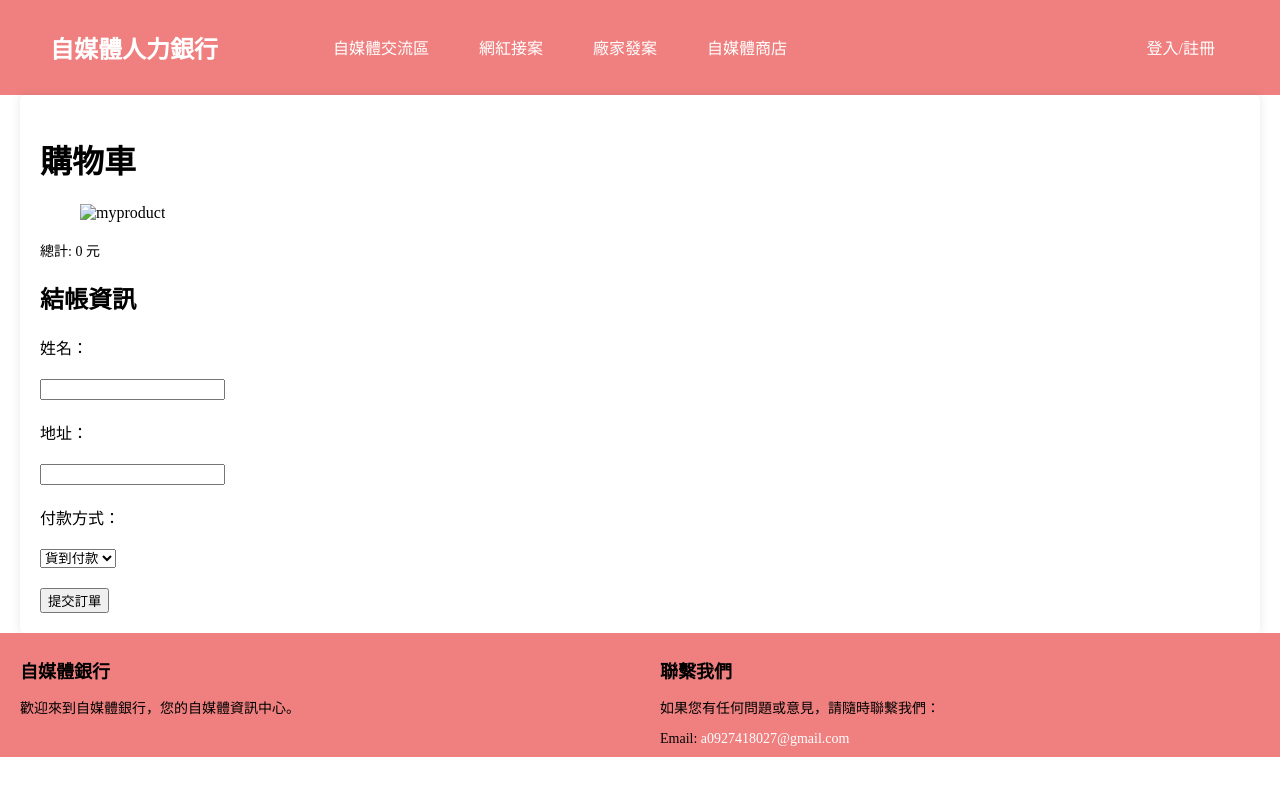
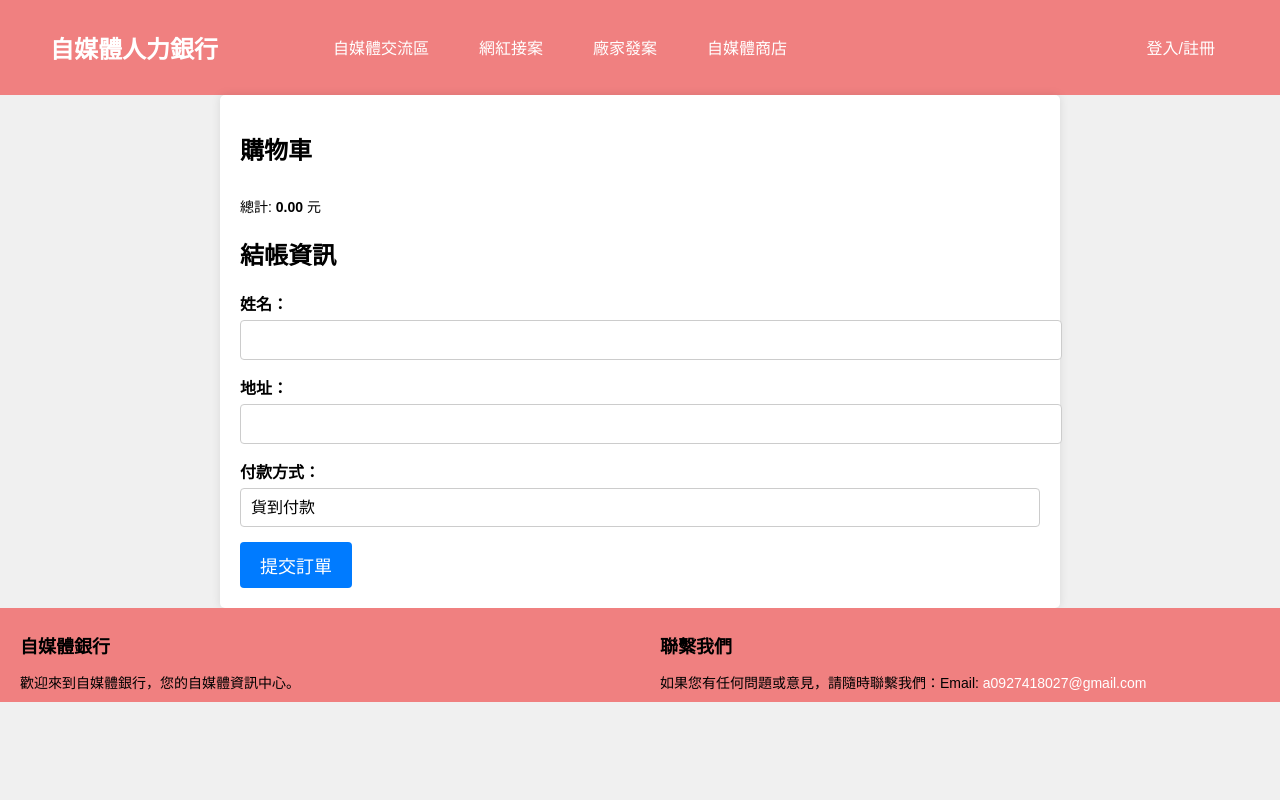
Before and after one commit to Rammus87/YouTube, a Node server app: page /checkout in a window 1280 px wide. Run offline with Node 20, Linux system fonts and the light colour scheme; the visitor is signed in with stand-in values (Sample User, id 1); data that the repository does not hold is empty.

Commit message:
1003checkout

```diff
--- a/public/checkout.css
+++ b/public/checkout.css
@@ -1,17 +1,92 @@
-label, input, select, button {
-    display: block;
+body {
+    font-family: Arial, sans-serif;
+    background-color: #f0f0f0;
+    margin: 0;
+    padding: 0;
+}
+
+.container {
+    max-width: 800px;
+    margin: 0 auto;
+    background-color: #fff;
+    border-radius: 5px;
+    box-shadow: 0 0 10px rgba(0, 0, 0, 0.1);
+    padding: 20px;
+}
+
+h1 {
+    font-size: 24px;
+    margin-bottom: 20px;
+}
+
+form {
     margin-top: 20px;
 }
 
-ul{
-    list-style: none;
+label {
+    display: block;
+    font-weight: bold;
+    margin-bottom: 5px;
 }
 
-.container{
-    max-width: 1200px;
-    margin: 0 auto;
-    padding: 20px;
+input[type="text"],
+select {
+    width: 100%;
+    padding: 10px;
+    margin-bottom: 15px;
+    border: 1px solid #ccc;
+    border-radius: 4px;
+    font-size: 16px;
+}
+
+select {
+    appearance: none;
     background-color: white;
-    border-radius: 5px;
-    box-shadow: 0 0 10px rgba(0, 0, 0, 0.1);
 }
+
+button[type="submit"] {
+    background-color: #007BFF;
+    color: #fff;
+    padding: 10px 20px;
+    border: none;
+    border-radius: 4px;
+    font-size: 18px;
+    cursor: pointer;
+}
+
+button[type="submit"]:hover{
+    background-color: darkblue;
+}
+
+.cart {
+    margin-top: 30px;
+}
+
+.cart ul {
+    padding: 0;
+}
+
+.cart li {
+    list-style-type: none;
+    border: 1px solid #ccc;
+    padding: 10px;
+    margin-bottom: 10px;
+    background-color: #fff;
+    border-radius: 4px;
+    display: flex;
+    align-items: center;
+}
+
+.cart li img {
+    width: 80px;
+    height: 80px;
+    margin-right: 20px;
+}
+
+.cart .product-info {
+    flex-grow: 1;
+}
+
+#totalprice {
+    font-weight: bold;
+}
--- a/routes/checkoutRoutes.js
+++ b/routes/checkoutRoutes.js
@@ -4,9 +4,20 @@ const path = require('path');
 const connection = require('../config/db');
 
 
-router.get('/checkout',(req,res)=>{
+router.get('/checkout',async(req,res)=>{
     const username = req.session.user ? req.session.user.username : null;
-    res.render('checkout',{ username })
+    try {
+        const user = req.session.user;
+        if (!user) {
+            return res.redirect('/store');
+        }
+        const [checkoutItems] = await connection.query(
+            `SELECT shoppingcart.quantity, products.product_name, products.price, products.image FROM shoppingcart JOIN products ON shoppingcart.product_id = products.product_id WHERE shoppingcart.user_id = ?`, [user.id]);
+            res.render('checkout', { username: req.session.user.username, checkoutItems });
+    } catch (error) {
+        console.error('結帳資料錯誤:', error);
+        res.status(500).send('服務器錯誤');
+    }
 })
 
 module.exports = router;
--- a/views/checkout.ejs
+++ b/views/checkout.ejs
@@ -12,14 +12,16 @@
         <h1>購物車</h1>
         <section class="cart">
             <ul>
+                <% checkoutItems.forEach(function(checkout){ %>
                 <li>
-                    <img src="" alt="myproduct">
+                    <img src="/img/products/<%= checkout.image %>" alt="myproduct">
                     <div class="product-info">
-                        <h3></h3>
-                        <p></p>
-                        <p></p>
+                        <h3><%= checkout.product_name %></h3>
+                        <p>數量:<%= checkout.quantity %></p>
+                        <p>價格:<%= checkout.price %></p>
                     </div>
                 </li>
+                <% }) %>
             </ul>
             <p>總計: <span id="totalprice">0</span> 元</p>
         </section>
@@ -42,5 +44,23 @@
     <footer>
         <%- include('footer') %>
     </footer>
+    <script>
+            const checkoutItems = <%- JSON.stringify(checkoutItems) %>;
+
+            let totalPrice = 0;
+            checkoutItems.forEach(function (checkout) {
+                const quantity = checkout.quantity;
+                const price = parseFloat(checkout.price);
+                const itemTotal = quantity * price;
+                totalPrice += itemTotal;
+            });
+
+            // 套進頁面
+            const totalpriceElement = document.getElementById("totalprice");
+            if (totalpriceElement) {
+                totalpriceElement.textContent = totalPrice.toFixed(2);
+            }
+    </script>
+
 </body>
 </html>
--- a/views/footer.ejs
+++ b/views/footer.ejs
@@ -7,8 +7,7 @@
         </div>
         <div class="col6">
           <h4>聯繫我們</h4>
-          <p>如果您有任何問題或意見，請隨時聯繫我們：</p>
-          <p>Email: <a href="mailto:a0927418027@gmail.com">a0927418027@gmail.com</a></p>
+          <p>如果您有任何問題或意見，請隨時聯繫我們：Email: <a href="mailto:a0927418027@gmail.com">a0927418027@gmail.com</a></p>
         </div>
       </div>
     </div>
```
Also changed, not shown: views/shoppingcart.ejs (+5 -4 lines).
